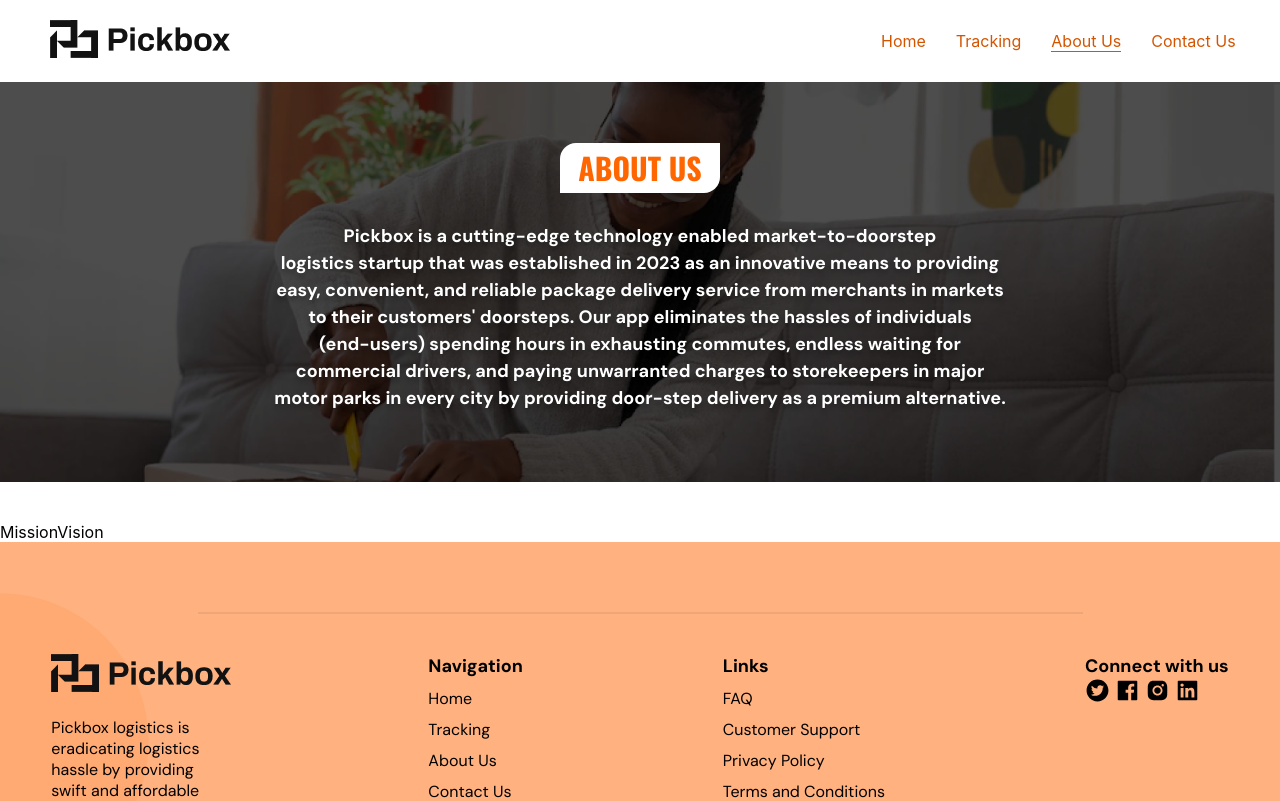
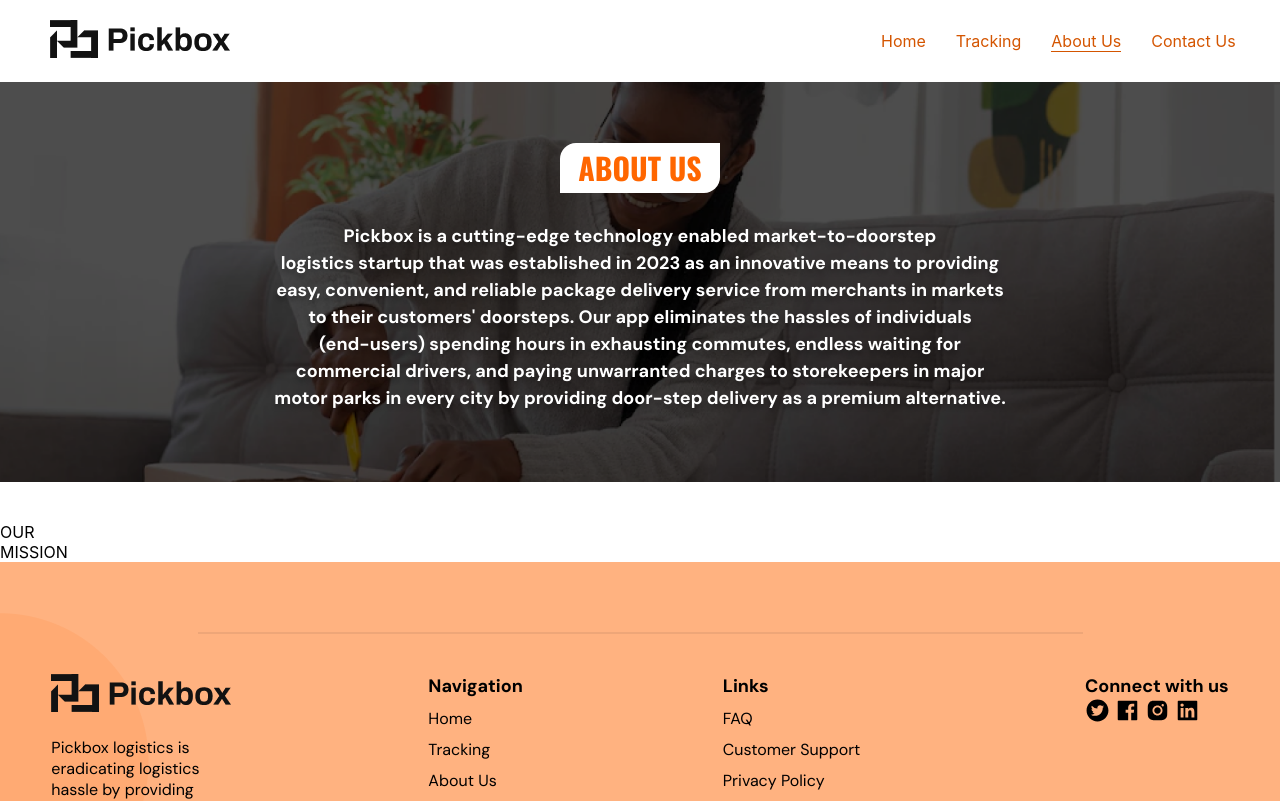
Before and after one commit to Pickbox-Project/Pickbox-frontend, a React (Create React App) app: page /aboutus in a window 1280 px wide. Shown: the top 801 px of the page. Built offline with nearby package versions, Linux system fonts and the light colour scheme.

Commit message:
Started working on the Mission and Vision Component

```diff
--- a/src/Components/Mission-Vision/MissionVision.jsx
+++ b/src/Components/Mission-Vision/MissionVision.jsx
@@ -2,7 +2,26 @@ import React from "react";
 import "./MissionVision.css";
 
 const MissionVision = () => {
-  return <div>MissionVision</div>;
+  return (
+    <div className="mission-vision-container">
+      <div className="mission-container">
+        <div className="our-text">
+          <span>O</span>
+          <span>U</span>
+          <span>R</span>
+        </div>
+        <div className="mission-text">
+          <span>M</span>
+          <span>I</span>
+          <span>S</span>
+          <span>S</span>
+          <span>I</span>
+          <span>O</span>
+          <span>N</span>
+        </div>
+      </div>
+    </div>
+  );
 };
 
 export default MissionVision;
```
